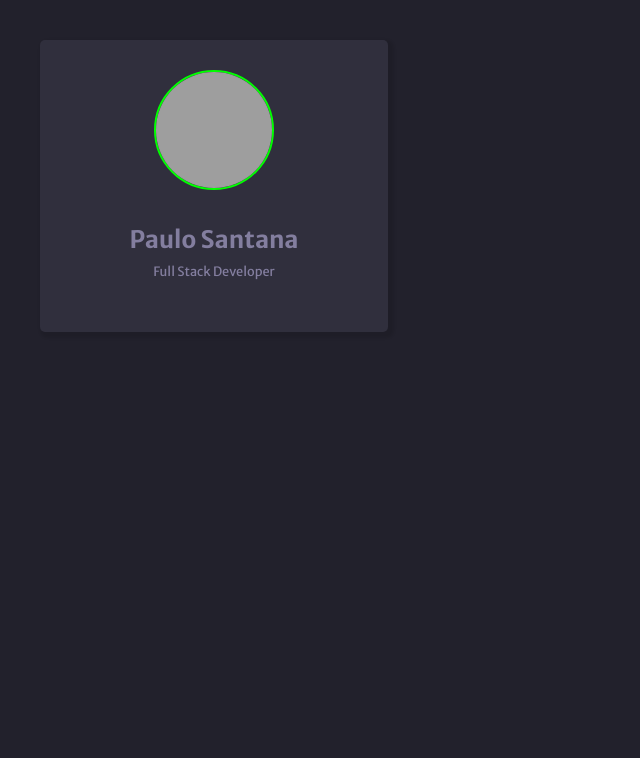
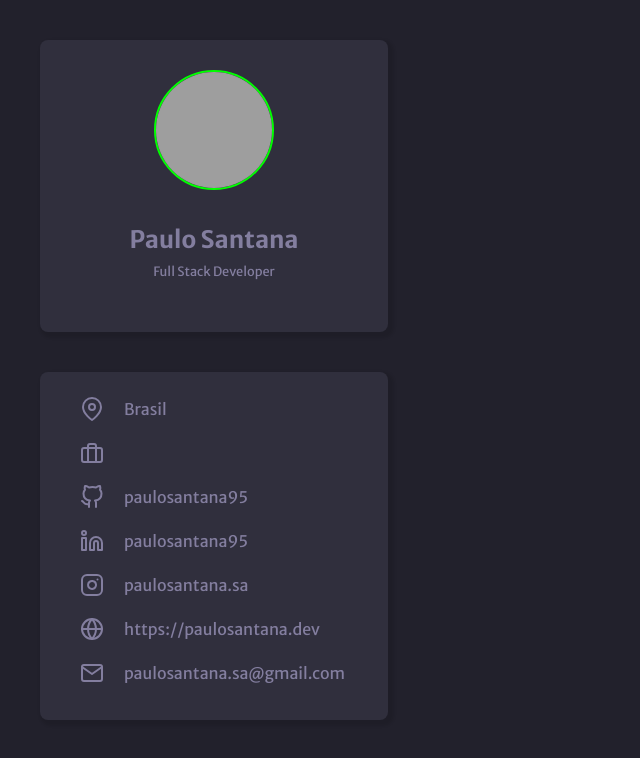
Before and after one commit to paulosantana95/rocketseat-portfolio-desafio, a plain HTML site: page index.html in a window 1280 px wide. Shown: the whole page, without its empty margins (0-640 px from the left). Drawn offline with Linux system fonts and the light colour scheme; grey boxes are pictures that could not be loaded.

Commit message:
adicionado novo card com informações pessoais

```diff
--- a/index.html
+++ b/index.html
@@ -9,6 +9,7 @@
     <link rel="preconnect" href="https://fonts.gstatic.com" crossorigin>
     <link href="https://fonts.googleapis.com/css2?family=Merriweather+Sans:wght@400;500;700&display=swap" rel="stylesheet">
     <title>Portfólio | Rocketseat</title>
+    <link rel="icon" type="image/x-icon" href="assets/fa">
 </head>
 <body>
     <main class="container">
@@ -17,6 +18,38 @@
                 <img src="https://avatars.githubusercontent.com/u/91387292?s=400&u=2e78a101140a17e56ddf5905fc127ff65cd81b41&v=4" alt="">
                 <h2>Paulo Santana</h2>
                 <p>Full Stack Developer</p>
+            </div>
+            <div class="cards info">
+                <div class="icon-line flex-row">
+                    <svg xmlns="http://www.w3.org/2000/svg" width="24" height="24" viewBox="0 0 24 24" fill="none" stroke="currentColor" stroke-width="2" stroke-linecap="round" stroke-linejoin="round" class="feather feather-map-pin"><path d="M21 10c0 7-9 13-9 13s-9-6-9-13a9 9 0 0 1 18 0z"></path><circle cx="12" cy="10" r="3"></circle></svg>
+                    <span>Brasil</span>
+                </div>
+                <div class="icon-line flex-row">
+                    <svg xmlns="http://www.w3.org/2000/svg" width="24" height="24" viewBox="0 0 24 24" fill="none" stroke="currentColor" stroke-width="2" stroke-linecap="round" stroke-linejoin="round" class="feather feather-briefcase"><rect x="2" y="7" width="20" height="14" rx="2" ry="2"></rect><path d="M16 21V5a2 2 0 0 0-2-2h-4a2 2 0 0 0-2 2v16"></path></svg>
+                    <span></span>
+                </div>
+                <div class="icon-line flex-row">
+                    <svg xmlns="http://www.w3.org/2000/svg" width="24" height="24" viewBox="0 0 24 24" fill="none" stroke="currentColor" stroke-width="2" stroke-linecap="round" stroke-linejoin="round" class="feather feather-github"><path d="M9 19c-5 1.5-5-2.5-7-3m14 6v-3.87a3.37 3.37 0 0 0-.94-2.61c3.14-.35 6.44-1.54 6.44-7A5.44 5.44 0 0 0 20 4.77 5.07 5.07 0 0 0 19.91 1S18.73.65 16 2.48a13.38 13.38 0 0 0-7 0C6.27.65 5.09 1 5.09 1A5.07 5.07 0 0 0 5 4.77a5.44 5.44 0 0 0-1.5 3.78c0 5.42 3.3 6.61 6.44 7A3.37 3.37 0 0 0 9 18.13V22"></path></svg>
+                    <span>paulosantana95</span>
+                </div>
+                <div class="icon-line flex-row">
+                    <svg xmlns="http://www.w3.org/2000/svg" width="24" height="24" viewBox="0 0 24 24" fill="none" stroke="currentColor" stroke-width="2" stroke-linecap="round" stroke-linejoin="round" class="feather feather-linkedin"><path d="M16 8a6 6 0 0 1 6 6v7h-4v-7a2 2 0 0 0-2-2 2 2 0 0 0-2 2v7h-4v-7a6 6 0 0 1 6-6z"></path><rect x="2" y="9" width="4" height="12"></rect><circle cx="4" cy="4" r="2"></circle></svg>
+                    <span>paulosantana95</span>
+                </div>
+                <div class="icon-line flex-row">
+                    <svg xmlns="http://www.w3.org/2000/svg" width="24" height="24" viewBox="0 0 24 24" fill="none" stroke="currentColor" stroke-width="2" stroke-linecap="round" stroke-linejoin="round" class="feather feather-instagram"><rect x="2" y="2" width="20" height="20" rx="5" ry="5"></rect><path d="M16 11.37A4 4 0 1 1 12.63 8 4 4 0 0 1 16 11.37z"></path><line x1="17.5" y1="6.5" x2="17.51" y2="6.5"></line></svg>
+                    <span>paulosantana.sa</span>
+                </div>
+                <div class="icon-line flex-row">
+                    <svg xmlns="http://www.w3.org/2000/svg" width="24" height="24" viewBox="0 0 24 24" fill="none" stroke="currentColor" stroke-width="2" stroke-linecap="round" stroke-linejoin="round" class="feather feather-globe"><circle cx="12" cy="12" r="10"></circle><line x1="2" y1="12" x2="22" y2="12"></line><path d="M12 2a15.3 15.3 0 0 1 4 10 15.3 15.3 0 0 1-4 10 15.3 15.3 0 0 1-4-10 15.3 15.3 0 0 1 4-10z"></path></svg>
+                    <a href="#">https://paulosantana.dev</a>
+                </div>
+                <div class="icon-line flex-row">
+                    <svg xmlns="http://www.w3.org/2000/svg" width="24" height="24" viewBox="0 0 24 24" fill="none" stroke="currentColor" stroke-width="2" stroke-linecap="round" stroke-linejoin="round" class="feather feather-mail"><path d="M4 4h16c1.1 0 2 .9 2 2v12c0 1.1-.9 2-2 2H4c-1.1 0-2-.9-2-2V6c0-1.1.9-2 2-2z"></path><polyline points="22,6 12,13 2,6"></polyline></svg>
+                    <span>paulosantana.sa@gmail.com</span>
+                </div>
+
+
             </div>
         </aside>
 
--- a/style.css
+++ b/style.css
@@ -9,7 +9,6 @@
     margin: 0;
     padding: 0;
     box-sizing: border-box;
-    font-family: sans-serif;
     font-family: 'Merriweather Sans', sans-serif;
 }
 
@@ -17,8 +16,12 @@ body {
     background-color: var(--body-bg-color);
 }
 
-h1, h2, h3, p{
+h1, h2, h3, p, a, span{
     color: var(--text-color);
+}
+
+a {
+    text-decoration: none;
 }
 
 h2 {
@@ -35,12 +38,6 @@ p {
     display: flex;
 }
 
-img {
-    width: 120px;
-    height: 120px;
-    border-radius: 100%;
-}
-
 aside {
     float: left;
     padding-left: 40px;
@@ -49,8 +46,9 @@ aside {
 
 .cards{
     background-color: var(--bg-cards) ;
-    border-radius: 5px;
+    border-radius: 8px;
     box-shadow: 3px 3px 3px 3px rgba(0, 0, 0, 0.1);
+    margin-bottom: 40px;
 }
 
 .profile {
@@ -64,4 +62,29 @@ aside {
     border: 2px solid #00FF00;
     margin-top: 30px;
     margin-bottom: 30px;
+    width: 120px;
+    height: 120px;
+    border-radius: 100%;
 }
+
+.info {
+    padding-top: 25px;
+    padding-left: 40px;
+    width: 348px;
+    height: 348px;
+}
+
+.feather {
+    color: var(--text-color);
+    margin-right: 20px;
+}
+
+.icon-line {
+    margin-bottom: 20px;
+}
+
+.flex-row {
+    display: flex;
+    flex-direction: row;
+    align-items: center;
+}
```
